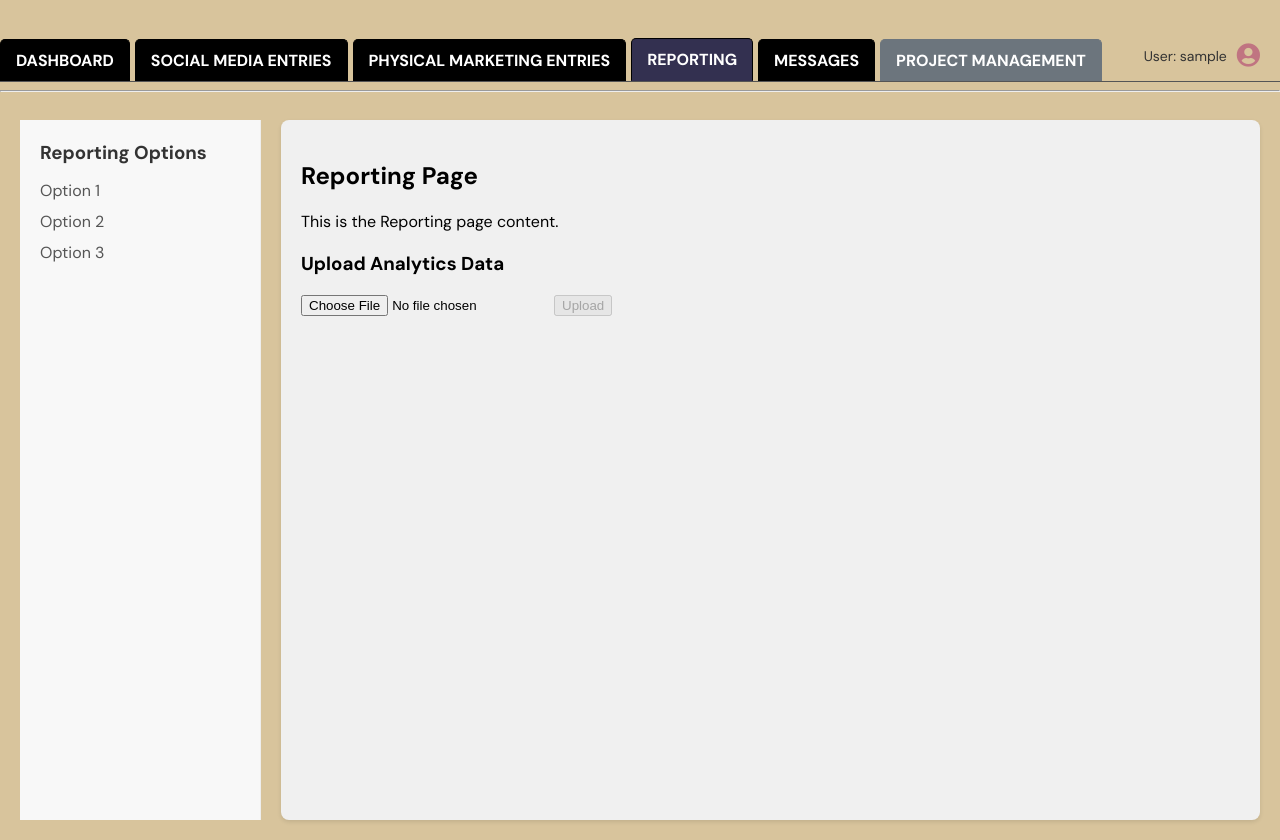
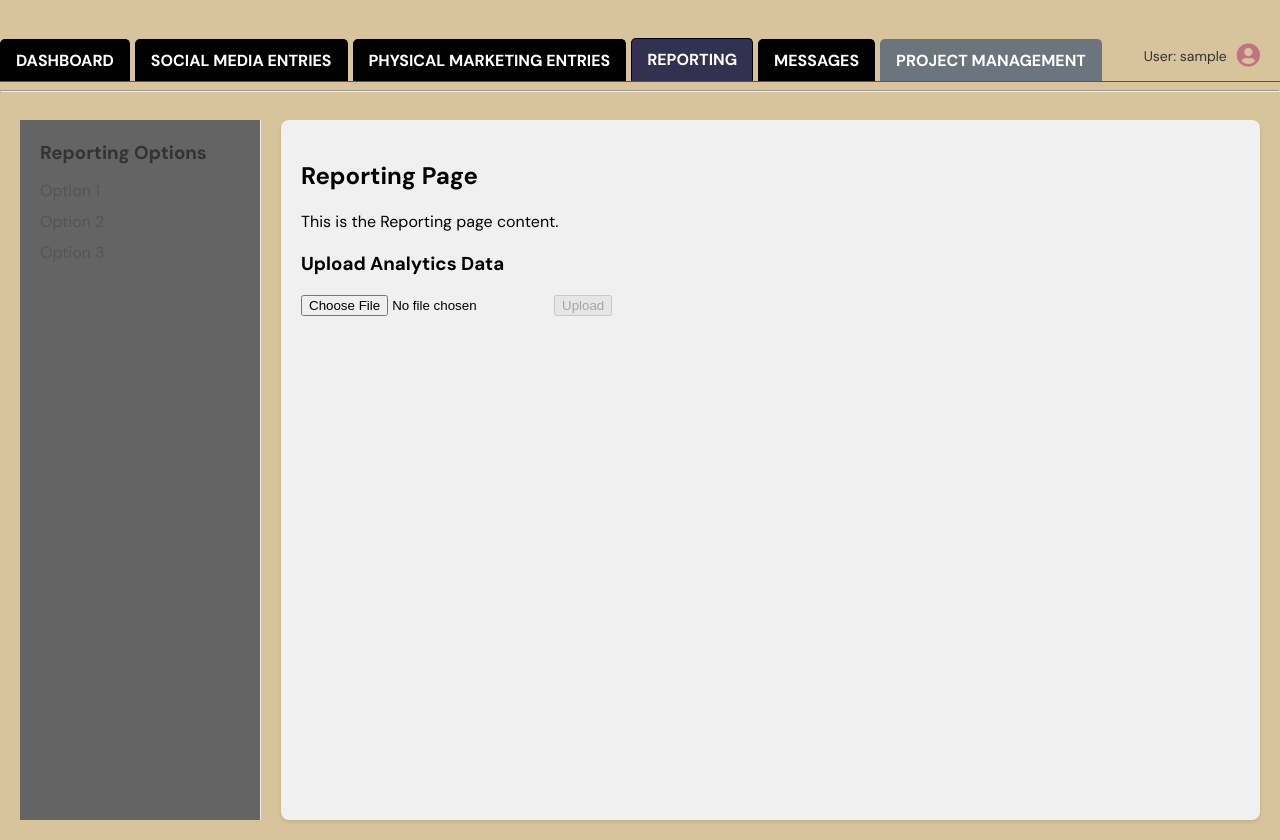
Before and after one commit to dakjen/marketingportal1, a React (Create React App) app: page /reporting in a window 1280 px wide. Built offline with nearby package versions, Linux system fonts and the light colour scheme; no server answers; sample sign-in values are in the browser's storage.

Commit message:
style: Update Reporting sidebar background color

```diff
--- a/src/ReportingSidebar.css
+++ b/src/ReportingSidebar.css
@@ -1,7 +1,7 @@
 .reporting-sidebar {
   width: 200px;
   padding: 20px;
-  background-color: #f8f8f8;
+  background-color: #646464;
   border-right: 1px solid #eee;
 }
 
```
